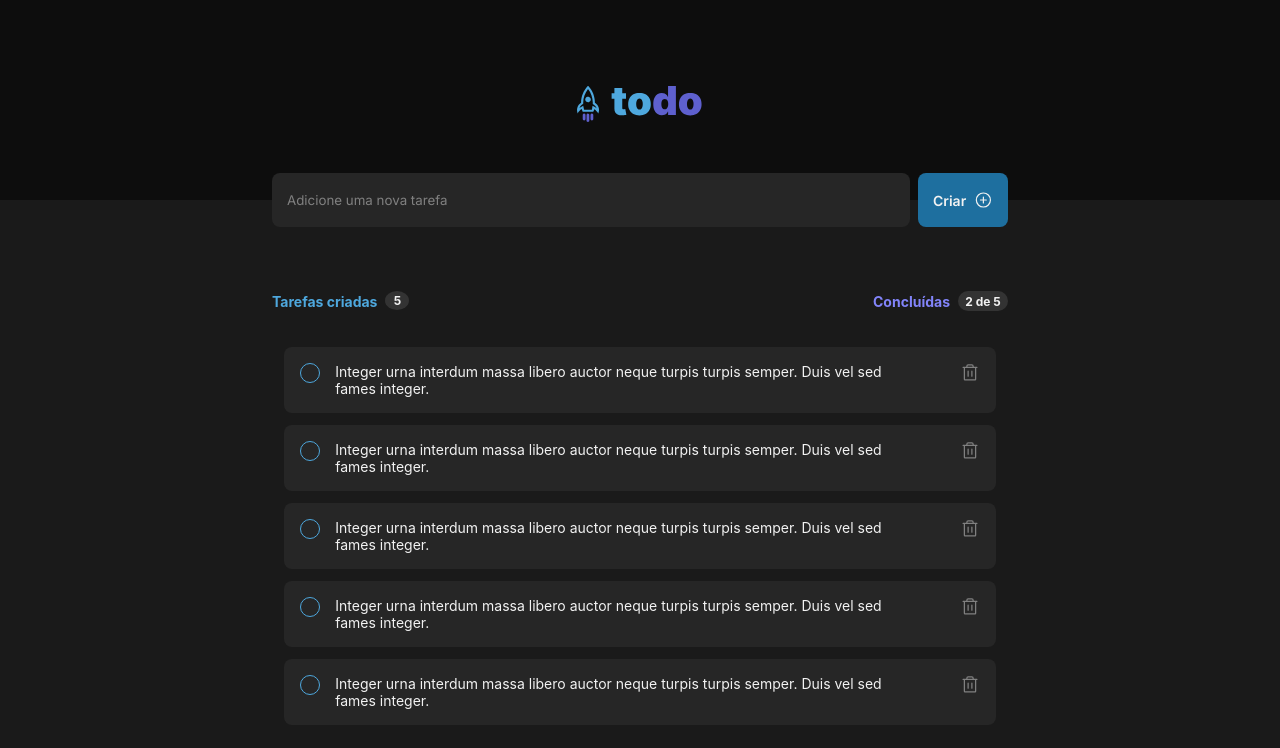
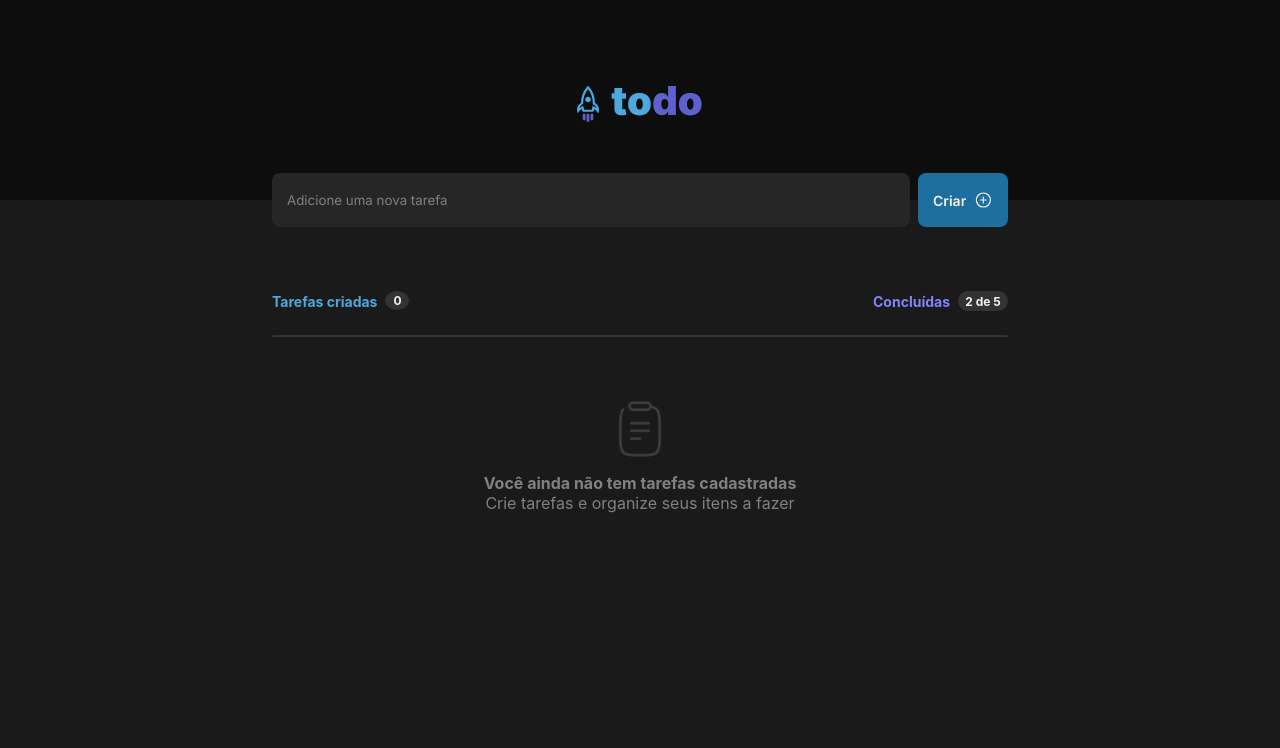
Before and after one commit to Vinicius-Barbosa-Santos/todo-rocketseat, a React (Vite) app: page / in a window 1280 px wide. Shown: the top 748 px of the page. Built offline with nearby package versions, Linux system fonts and the light colour scheme.

Commit message:
feature increase or decrease task

```diff
--- a/src/App.tsx
+++ b/src/App.tsx
@@ -10,33 +10,8 @@ import styles from './App.module.css'
 import { useState } from "react"
 
 const App = () => {
-  const [items, setItems] = useState([
-    {
-      id: 1,
-      checked: false,
-      item: 'Integer urna interdum massa libero auctor neque turpis turpis semper. Duis vel sed fames integer.'
-    },
-    {
-      id: 2,
-      checked: false,
-      item: 'Integer urna interdum massa libero auctor neque turpis turpis semper. Duis vel sed fames integer.'
-    },
-    {
-      id: 3,
-      checked: false,
-      item: 'Integer urna interdum massa libero auctor neque turpis turpis semper. Duis vel sed fames integer.'
-    },
-    {
-      id: 4,
-      checked: false,
-      item: 'Integer urna interdum massa libero auctor neque turpis turpis semper. Duis vel sed fames integer.'
-    },
-    {
-      id: 5,
-      checked: false,
-      item: 'Integer urna interdum massa libero auctor neque turpis turpis semper. Duis vel sed fames integer.'
-    },
-  ])
+  const [tasks, setTask] = useState<number>(0)
+  const [items, setItems] = useState<ItemListType[]>([])
 
   const handleChecked = (id: number) => {
     const listItems = items.map((item) => item.id === id ? { ...item, checked: !item.checked } : item)
@@ -46,6 +21,7 @@ const App = () => {
   const handleDelete = (id: number) => {
     const listItems = items.filter((item) => item.id !== id)
     setItems(listItems)
+    setTask(tasks - 1)
   }
 
   const handleAddTask = (item: string) => {
@@ -53,6 +29,7 @@ const App = () => {
     const newArrayList = { id, checked: false, item }
     const listItems = [...items, newArrayList]
     setItems(listItems)
+    setTask(tasks + 1)
   }
 
   return (
@@ -66,6 +43,7 @@ const App = () => {
       <main>
         <Content
           items={items}
+          tasks={tasks}
           handleChecked={handleChecked}
           handleDelete={handleDelete}
         />
--- a/src/components/Content/index.tsx
+++ b/src/components/Content/index.tsx
@@ -9,12 +9,14 @@ import clipboard from '../../assets/clipboard.svg'
 
 interface Props {
     items: ItemListType[],
+    tasks: number
     handleChecked: (id: number) => void,
     handleDelete: (id: number) => void
 }
 
 const Content = ({
         items,
+        tasks,
         handleChecked,
         handleDelete
     }: Props) => {
@@ -24,7 +26,7 @@ const Content = ({
                 <div className={styles.contentTask}>
                     <div className={styles.taskCreated}>
                         <span>Tarefas criadas</span>
-                        <div className={styles.quantity}>5</div>
+                        <div className={styles.quantity}>{tasks}</div>
                     </div>
 
                     <div className={styles.finishTask}>
--- a/src/components/Content/styles.module.css
+++ b/src/components/Content/styles.module.css
@@ -113,7 +113,7 @@
     }
 
     .todoEmptyText {
-        max-width: 200px;
+        max-width: 12.5rem;
         margin: 1.25rem auto;
     }
 }
--- a/src/components/ListItems/styles.module.css
+++ b/src/components/ListItems/styles.module.css
@@ -1,8 +1,8 @@
 .listItems {
     height: auto;
     display: flex;
+    padding: 1rem;
     margin: 0.75rem;
-    padding: 1rem;
     border-radius: 8px;
     justify-content: space-between;
     background-color: var(--gray-500);
```
